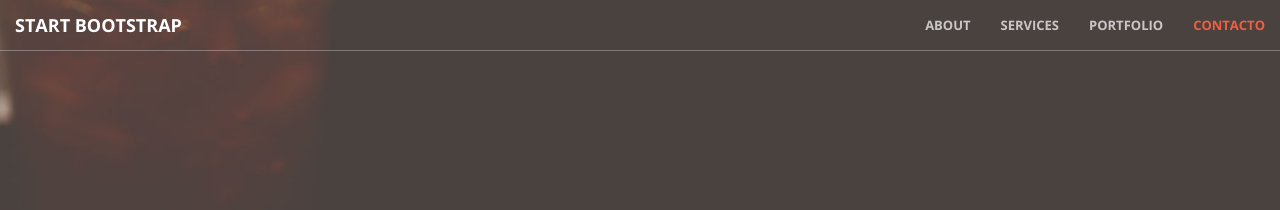
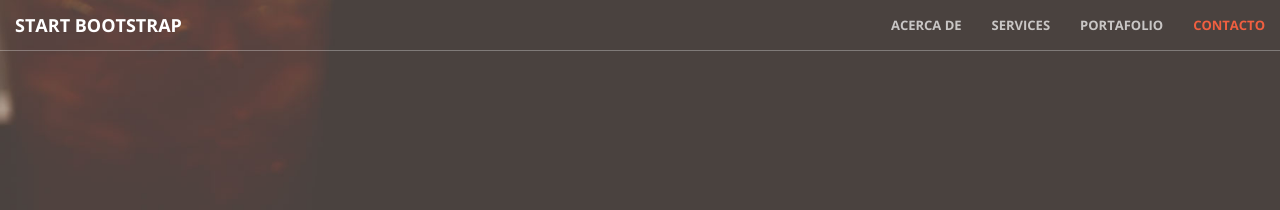
Before and after one commit to KatherineMerchanS/KatherineMerchanS.github.io, a Jekyll site: the page built from index.html, in a window 1280 px wide. Shown: the top 210 px of the page. Built offline with Jekyll 4.4.1, drawn with Linux system fonts in a browser that asks for light colours.

Commit message:
Update nav.html

```diff
--- a/_includes/nav.html
+++ b/_includes/nav.html
@@ -15,13 +15,13 @@
         <div class="collapse navbar-collapse" id="bs-example-navbar-collapse-1">
             <ul class="nav navbar-nav navbar-right">
                 <li>
-                    <a class="page-scroll" href="#about">About</a>
+                    <a class="page-scroll" href="#acerca de">Acerca de</a>
                 </li>
                 <li>
                     <a class="page-scroll" href="#services">Services</a>
                 </li>
                 <li>
-                    <a class="page-scroll" href="#portfolio">Portfolio</a>
+                    <a class="page-scroll" href="#portafolio">Portafolio</a>
                 </li>
                 <li>
                     <a class="page-scroll" href="#contacto">Contacto</a>
```
